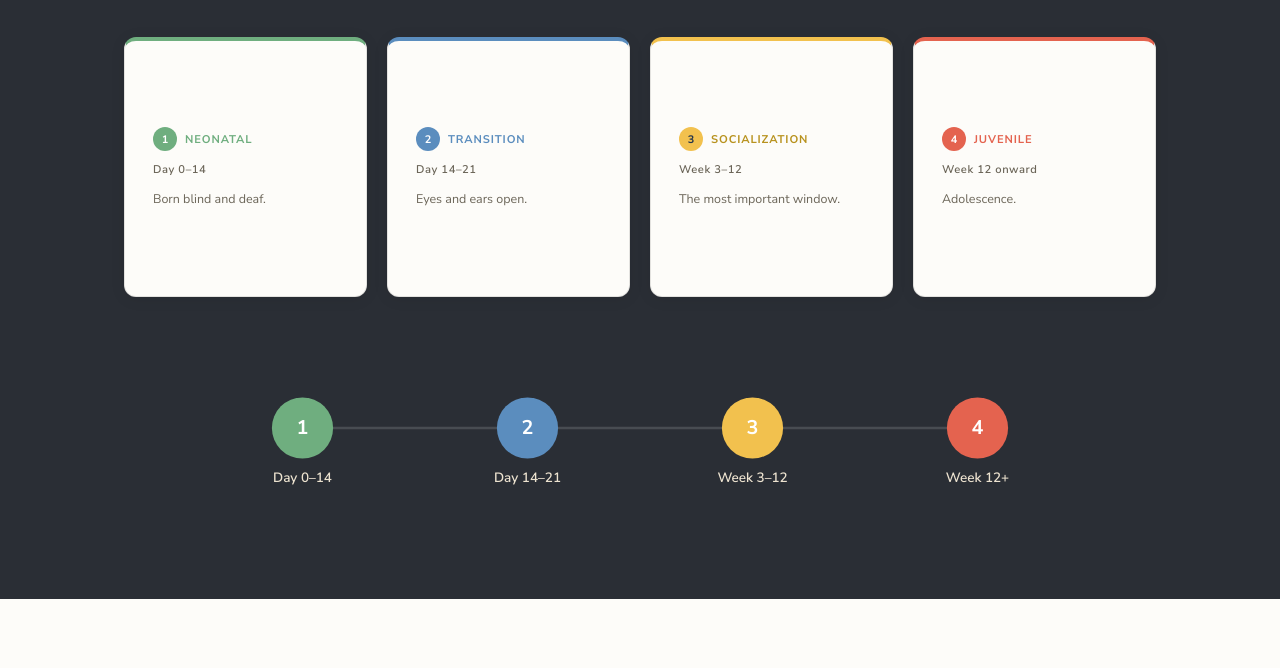
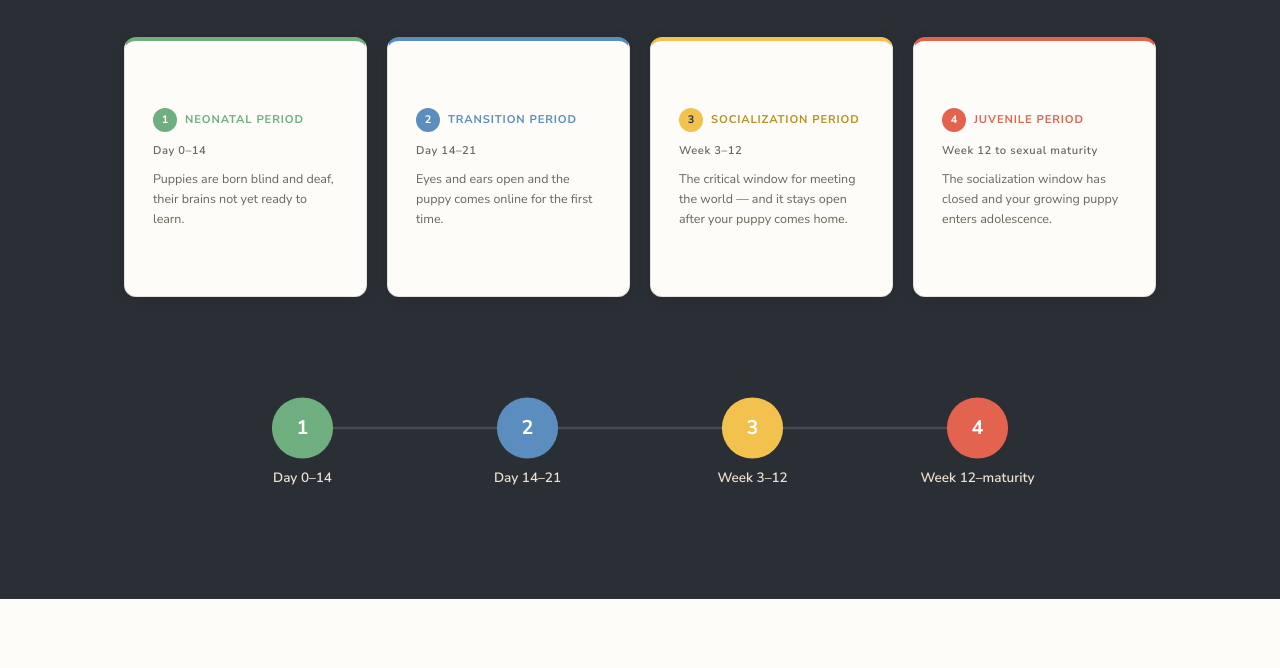
Before and after one commit to dougcampbell66/adams-farm-labradoodles, an Astro site: page / in a window 1280 px wide. Shown: the part 2143-2811 px from the top of the page. Built offline with nearby package versions, Linux system fonts and the light colour scheme; Astro itself is replaced by a stand-in of ours; a web font is replaced by a local one.

Commit message:
Finalize PuppyQ v8: "Period" names and Juvenile boundary
Append "Period" to all four developmental-period names on the home and
Our Program pages, rewrite the home cards to the final v8 copy, and set
the Juvenile Period boundary to "Week 12 to sexual maturity"
(timeline: "Week 12-maturity") consistently across both pages.

Co-Authored-By: Claude Opus 4.8 (1M context) <noreply@anthropic.com>

```diff
--- a/src/pages/index.astro
+++ b/src/pages/index.astro
@@ -102,9 +102,9 @@ const springPuppies = allPuppies
       <div class="prog-card prog-card-green" tabindex="0">
         <div class="prog-card-inner">
           <div class="prog-face prog-face-front">
-            <p class="prog-phase"><span class="prog-badge">1</span>Neonatal</p>
+            <p class="prog-phase"><span class="prog-badge">1</span>Neonatal Period</p>
             <p class="prog-timeframe">Day 0–14</p>
-            <p class="prog-front-body">Born blind and deaf.</p>
+            <p class="prog-front-body">Puppies are born blind and deaf, their brains not yet ready to learn.</p>
           </div>
           <div class="prog-face prog-face-back">
             <p class="prog-back-body">Every puppy is weighed and gently handled, one on one, every single day.</p>
@@ -114,36 +114,36 @@ const springPuppies = allPuppies
       <div class="prog-card prog-card-blue" tabindex="0">
         <div class="prog-card-inner">
           <div class="prog-face prog-face-front">
-            <p class="prog-phase"><span class="prog-badge">2</span>Transition</p>
+            <p class="prog-phase"><span class="prog-badge">2</span>Transition Period</p>
             <p class="prog-timeframe">Day 14–21</p>
-            <p class="prog-front-body">Eyes and ears open.</p>
+            <p class="prog-front-body">Eyes and ears open and the puppy comes online for the first time.</p>
           </div>
           <div class="prog-face prog-face-back">
-            <p class="prog-back-body">The puppy comes online. Handling stays calm and quiet as the world starts coming into focus.</p>
+            <p class="prog-back-body">Handling stays calm and quiet while first impressions form.</p>
           </div>
         </div>
       </div>
       <div class="prog-card prog-card-yellow" tabindex="0">
         <div class="prog-card-inner">
           <div class="prog-face prog-face-front">
-            <p class="prog-phase"><span class="prog-badge">3</span>Socialization</p>
+            <p class="prog-phase"><span class="prog-badge">3</span>Socialization Period</p>
             <p class="prog-timeframe">Week 3–12</p>
-            <p class="prog-front-body">The most important window.</p>
+            <p class="prog-front-body">The critical window for meeting the world &mdash; and it stays open after your puppy comes home.</p>
           </div>
           <div class="prog-face prog-face-back">
-            <p class="prog-back-body">Puppies meet people, places, and friendly dogs. It opens with us and stays open after your puppy comes home &mdash; the first weeks with you are part of it.</p>
+            <p class="prog-back-body">Puppies meet people, places, and friendly dogs through steady, everyday exposure.</p>
           </div>
         </div>
       </div>
       <div class="prog-card prog-card-red" tabindex="0">
         <div class="prog-card-inner">
           <div class="prog-face prog-face-front">
-            <p class="prog-phase"><span class="prog-badge">4</span>Juvenile</p>
-            <p class="prog-timeframe">Week 12 onward</p>
-            <p class="prog-front-body">Adolescence.</p>
+            <p class="prog-phase"><span class="prog-badge">4</span>Juvenile Period</p>
+            <p class="prog-timeframe">Week 12 to sexual maturity</p>
+            <p class="prog-front-body">The socialization window has closed and your growing puppy enters adolescence.</p>
           </div>
           <div class="prog-face prog-face-back">
-            <p class="prog-back-body">Your puppy keeps growing into who they&rsquo;ll be, with the foundation already in place.</p>
+            <p class="prog-back-body">Keep up the outings and routines that carry the foundation forward.</p>
           </div>
         </div>
       </div>
@@ -162,7 +162,7 @@ const springPuppies = allPuppies
         <text x="125" y="170" text-anchor="middle" fill="var(--color-card)" font-size="15" font-weight="600">Day 0–14</text>
         <text x="375" y="170" text-anchor="middle" fill="var(--color-card)" font-size="15" font-weight="600">Day 14–21</text>
         <text x="625" y="170" text-anchor="middle" fill="var(--color-card)" font-size="15" font-weight="600">Week 3–12</text>
-        <text x="875" y="170" text-anchor="middle" fill="var(--color-card)" font-size="15" font-weight="600">Week 12+</text>
+        <text x="875" y="170" text-anchor="middle" fill="var(--color-card)" font-size="15" font-weight="600">Week 12–maturity</text>
       </svg>
     </div>
   </section>
```
Also changed, not shown: src/pages/our-program.astro (+4 -4 lines).
